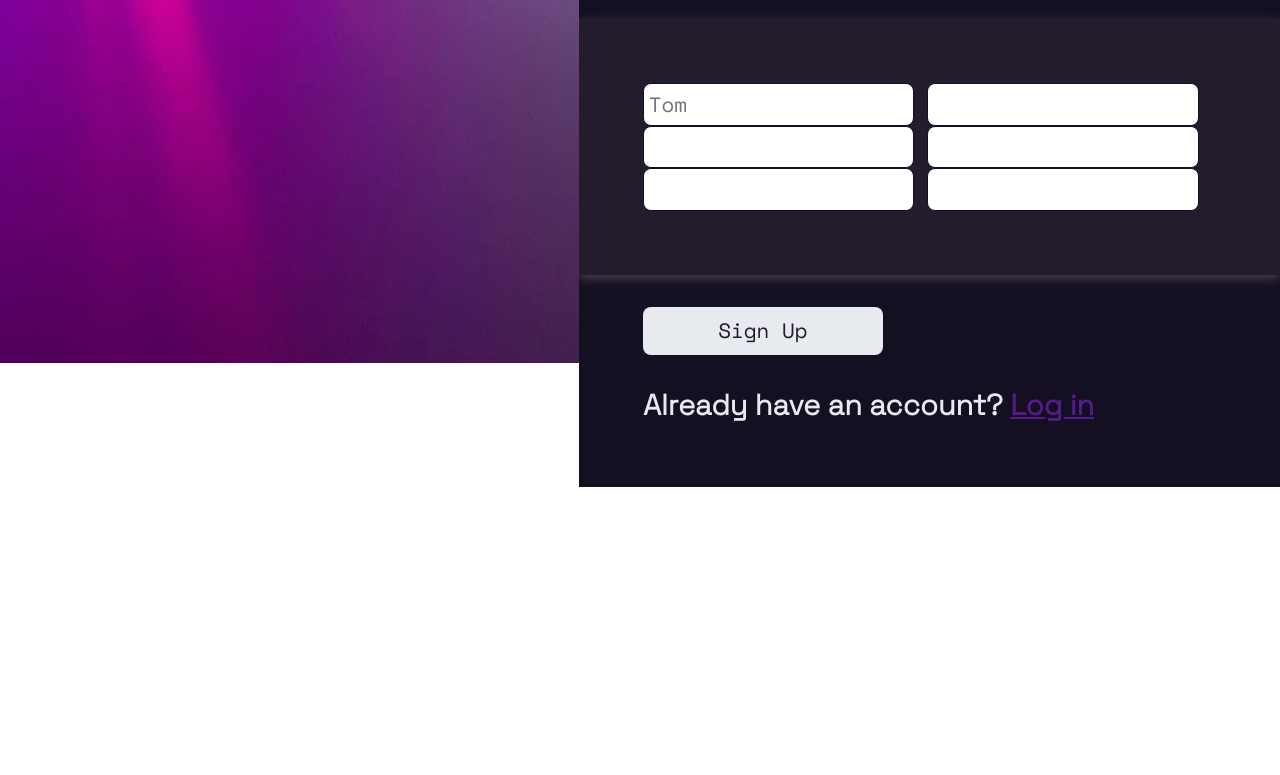
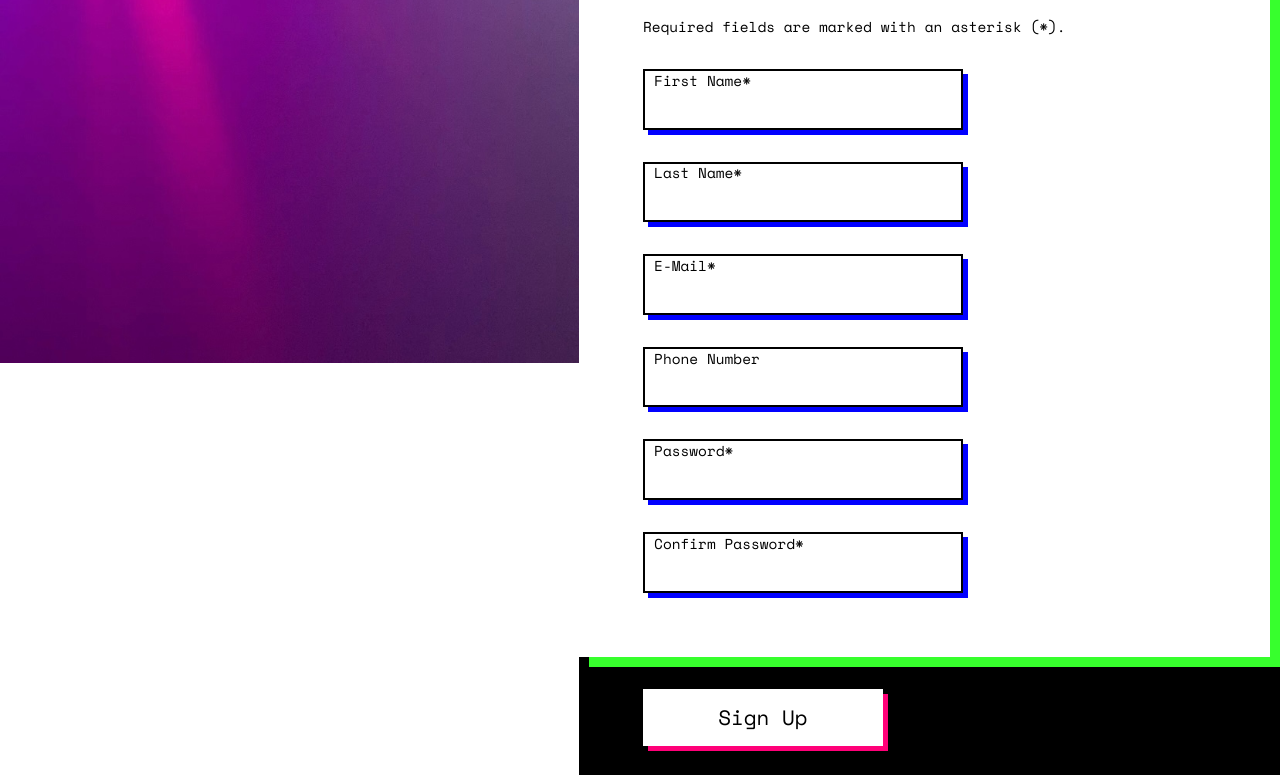
Before and after one commit to TomSoerr/odin-sign-up-form, a plain HTML site: page index.html in a window 1280 px wide. Shown: the part 437-1212 px from the top of the page. Before the commit the page ends 924 px from the top, so only its background shows below. Drawn offline with nearby package versions, Linux system fonts and the light colour scheme.

Commit message:
Add brutalist style to the form

```diff
--- a/index.html
+++ b/index.html
@@ -14,27 +14,59 @@
     </div>
     <div id="form">
         <p class="text">
-            This is not a real online service!
-            You know you Lorem, ipsum dolor sit
-            amet consectetur adipisicing elit.
-            Reiciendis impedit omnis molestias
-            quod voluptates explicabo dignissimos.
-            In architecto accusantium mollitia? Sed
-            vero dolores voluptatem quisquam molestias,
-            atque ad fuga dolor.
-            <br><br>
+            This is not a real online service! You know you need something
+            like this in your life to help you realize your deepest dreams. <br>
+            Sign up now to get started.
+            <br>
+            <br>
             You know you want to.
         </p>
         <form id="user-input" class="text-mono">
 
+            <p class="text">
+                Let's do this!
+            </p>
+            <p class="text-mono">
+                Required fields are marked with an asterisk (*).
+            </p>
 
-            <input placeholder="Tom" type="text" id="first-name" name="first-name" required>
 
-            <input type="text">
-            <input type="text">
-            <input type="">
-            <input type="password">
-            <input type="password">
+            <div class="row">
+                <div>
+                    <input type="text" id="first-name" name="first-name" required>
+                    <label for="first-name">First Name*</label>
+                    <span></span>
+                </div>
+                <div>
+                    <input type="text">
+                    <label for="last-name">Last Name*</label>
+                    <span></span>
+                </div>
+            </div>
+            <div class="row">
+                <div>
+                    <input type="text">
+                    <label for="email">E-Mail*</label>
+                    <span></span>
+                </div>
+                <div>
+                    <input type="text">
+                    <label for="phone">Phone Number</label>
+                    <span></span>
+                </div>
+            </div>
+            <div class="row">
+                <div>
+                    <input type="password">
+                    <label for="password">Password*</label>
+                    <span></span>
+                </div>
+                <div>
+                    <input type="password">
+                    <label for="confirm-password">Confirm Password*</label>
+                    <span></span>
+                </div>
+            </div>
         </form>
         <button form="user-input" type="submit" class="signup text-mono">Sign Up</button>
         <p class="text">Already have an account? <a href="">Log in</a></p>
--- a/style.css
+++ b/style.css
@@ -2,11 +2,14 @@
 
 :root {
     --backup-font-stack: -apple-system,BlinkMacSystemFont,"Segoe UI",Roboto,Oxygen-Sans,Ubuntu,Cantarell,"Helvetica Neue",sans-serif;
-    --dark-color: rgb(21, 16, 33);
-    --dark-color-transparent: rgba(28, 28, 28, 0.437);
-    --not-so-dark-color: rgb(36, 28, 45);
-    --text-color: rgb(231, 235, 239);
-    --shadow: rgba(231, 235, 239, 0.24);
+    --dark-color: rgb(0, 0, 0);
+    --dark-color-transparent: #dfdfdf7e;
+    --text-color: rgb(255, 255, 255);
+    --color-1: #fef200;
+    --color-2: #ff0078;
+    --color-3: #0201ff;
+    --color-4: #dfdfdf;
+    --color-5: rgb(55, 255, 45);
     font-size: 16px;
 }
 
@@ -22,6 +25,25 @@ body {
 
 /* font style */
 
+::selection {
+    background-color: var(--color-3);
+}
+
+a {
+    color: var(--dark-color);
+    background-color: var(--text-color);
+    text-decoration: none;
+}
+
+a:hover {
+    background-color: var(--color-4);
+}
+
+a:active {
+    background-color: var(--dark-color);
+    color: var(--text-color);
+}
+
 #vertex {
     font-size: 7rem;
     line-height: 1.1em;
@@ -32,7 +54,6 @@ body {
 #logo > p.text-mono {
     font-size: 3vh;
     line-height: 1.1em;
-    margin: 0;
 }
 
 
@@ -40,12 +61,14 @@ body {
     font-family: 'Space Grotesk' ,var(--backup-font-stack);
     font-size: 1.8rem;
     font-weight: 600;
+    margin: 0;
 }
 
 .text-mono,
-.text-mono#user-input > input {
+.text-mono#user-input input {
     font-family: 'Space Mono', var(--backup-font-stack);
     font-size: 1.3rem;
+    margin: 0;
 }
 
 /* layout */
@@ -62,7 +85,7 @@ body {
     text-align: center;
     padding: 0.5rem 2rem;
     background-color: var(--dark-color-transparent);
-    color: var(--text-color);
+    color: var(--dark-color);
 }
 
 #form {
@@ -77,47 +100,106 @@ body {
     width: 100%;
 }
 
+#form #user-input p,
+#form button[form="user-input"],
+#form #user-input input,
+#form #user-input label {
+    color: var(--dark-color);
+    background-color: var(--text-color);
+}
+
 #form > * {
     padding-left: 4rem;
     padding-right: 4rem;
-    margin: 0;
 }
 
-#form p:first-child.text {
+#form p:first-child {
     max-width: 60ch;
 }
 
-#form form {
-    background-color: var(--not-so-dark-color);
+#form #user-input {
+    background-color: var(--text-color);
     padding-top: 4rem;
     padding-bottom: 4rem;
-    box-shadow: 0 3px 10px 0px var(--shadow);
+    padding-right: calc(4rem - 10px);
+    margin-right: 10px;
+    box-shadow: 10px 10px 0px 0px var(--color-5);
 }
 
+#form #user-input .row {
+    display: flex;
+    flex-wrap: wrap;
+    gap: 2rem max(min(8rem, 10%), 2rem);
+}
+
+#form #user-input > *:not(:first-child) {
+    margin-top: 2rem;
+}
+
+#form #user-input .row div {
+    position: relative;
+}
+
+#form #user-input p:first-child {
+    font-size: 2.2rem;;
+}
+#form #user-input p:nth-child(2) {
+    font-size: 0.9rem;
+}
 #form #user-input input {
     margin: 0;
-    padding: 0.3rem;
-    border: thin solid var(--dark-color);
-    border-radius: 0.5rem;
+    appearance: none;
+    padding: 1.3rem 0.7rem 0.3rem 0.7rem;
+    border: 2px solid var(--dark-color);
+    width: 20rem;
+    outline: none;
+    line-height: 0em;
+    box-shadow: 5px 5px var(--color-3);
+
 }
 
-#form button[form="user-input"] {
-    appearance: none;
-    width: 15rem;
-    padding: 0;
-    margin-left: 4rem;
-    height: 3rem;
-    color: var(--not-so-dark-color);
-    background-color: var(--text-color);
-    border: thin solid transparent;
-    border-radius: 0.5rem;
-    outline: none;
+#form #user-input input:hover {
+    background-color: var(--color-4);
+}
+
+#form #user-input input:focus {
+    background-color: var(--dark-color);
+    color: var(--text-color);
+}
+
+#form #user-input input:focus + label {
+    color: var(--text-color);
+}
+
+#form #user-input label {
+    line-height: 1em;
+    position: absolute;
+    top: 0.3rem;
+    left: 0.7rem;
+    font-size: 0.9rem;
+    color: var(--dark-color);
+    background-color: transparent;
 }
 
 
 
-/* style */
+#form button[form="user-input"] {
+    appearance: none;
+    position: relative;
+    width: 15rem;
+    padding: 0.7rem;
+    margin-left: 4rem;
+    border: 2px solid var(--text-color);
+    outline: none;
+    box-shadow: 5px 5px var(--color-2);
+}
 
-#user-input > input {
-    appearance: none;
+#form button[form="user-input"]:hover {
+    background-color: #dfdfdf;
 }
+
+#form button[form="user-input"]:active,
+#form button[form="user-input"]:focus        {
+    background-color: var(--dark-color);
+    color: var(--text-color);
+}
```
